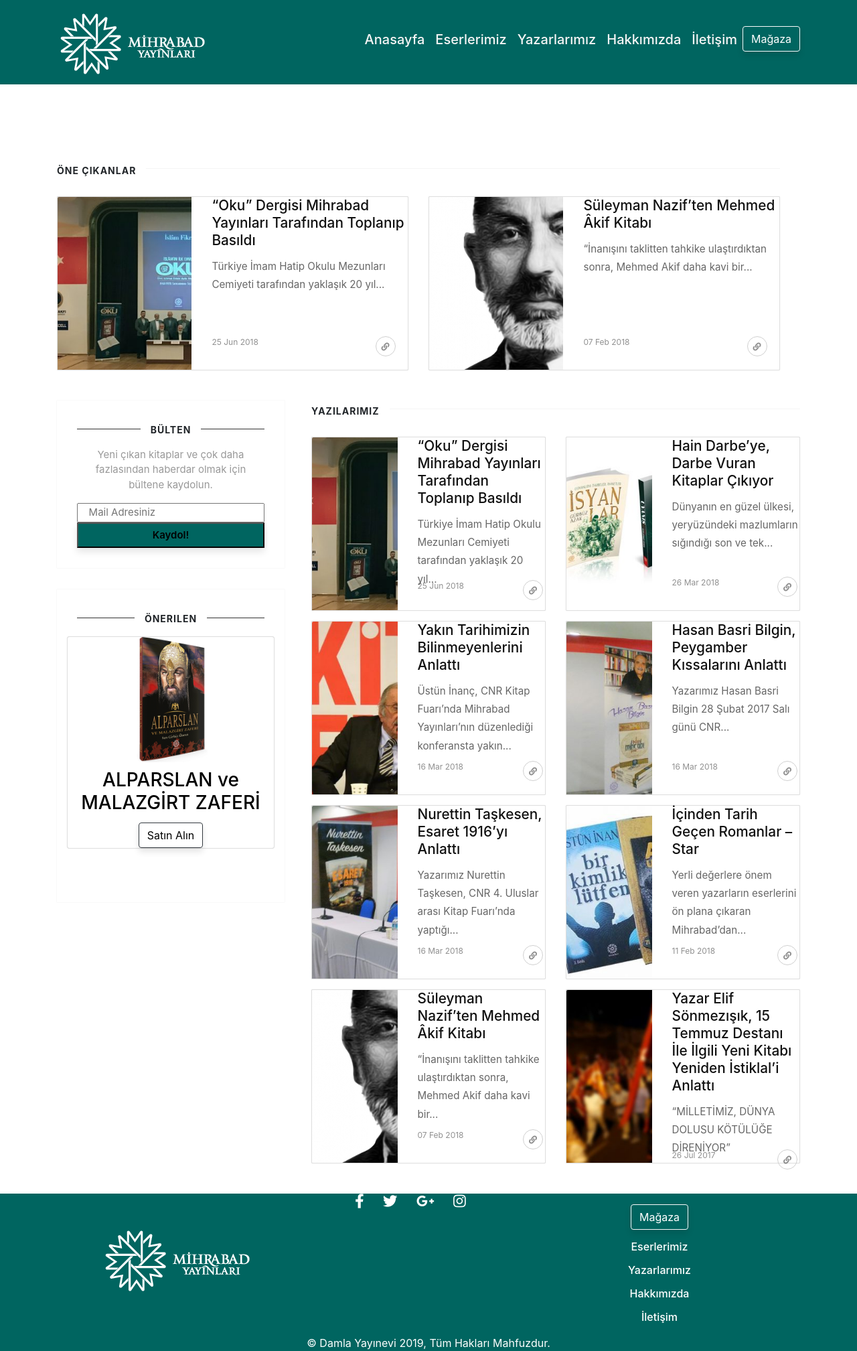
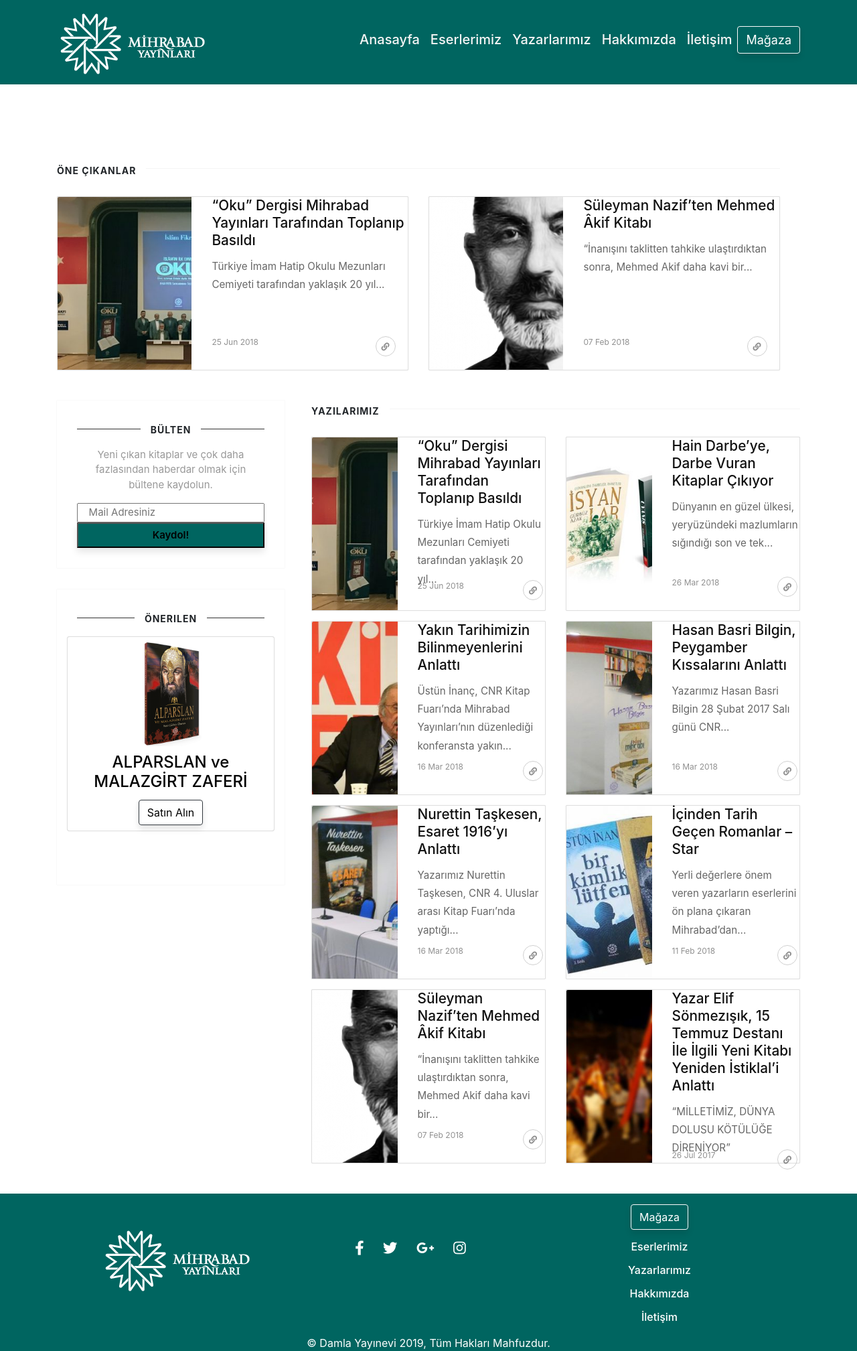
Before and after one commit to edamla/mihrabad, a Jekyll site: the page built from index.html, in a window 1280 px wide. Shown: the whole page at 67% size. Built offline with Jekyll 4.4.1, drawn with Linux system fonts in a browser that asks for light colours; nearby versions of some CDN libraries; the list of posts is cut into pages by our own code; comment, search, counter and statistics services are not loaded.

Commit message:
font iyileştirmeler

```diff
--- a/_includes/suggestedbox.html
+++ b/_includes/suggestedbox.html
@@ -2,8 +2,8 @@
 {% assign author = site.authors[post.author] %}
 <div>
 <div class="card">
-    <div class="row">
-        <div class="col-md-5 wrapthumbnail" style="margin: auto;">
+    <div class="row m-2">
+        <div class="col-md-5 wrapthumbnail " style="margin: auto;">
             <a href="{{ post.url | absolute_url }}">
                     <div class="thumbnail"><img src="{{ site.baseurl }}/{{ post.image }}" alt=""></div>
                     <!-- style="background-image:url({{ site.baseurl }}/{{ post.image }});"  -->
@@ -11,7 +11,7 @@
         </div>
         <div class="col-12">
             <div class="card-block" style="text-align: center; margin-top: 10px;">
-                <h3 class="card-title"><a href="{{ post.url | absolute_url }}" style="color:black">{{ post.title }}</a></h3>
+                <h4 class="card-title"><a href="{{ post.url | absolute_url }}" style="color:black">{{ post.title }}</a></h4>
                 <a class="btn btn-outline-dark" href="{{ post.mlink }}" style="color: black;" target="_blank">Satın Alın</a>
                 <div class="metafooter">
                     <div class="wrapfooter">
--- a/_layouts/default.html
+++ b/_layouts/default.html
@@ -77,7 +77,7 @@
                 </li>
 
                 <li class="nav-item">
-                    <h5><a class="btn btn-outline-light" href="https://www.damlayayinevi.com.tr/mihrabad-yayinlari" target="_blank">Mağaza</a></h5>
+                    <a class="btn btn-outline-light" href="https://www.damlayayinevi.com.tr/mihrabad-yayinlari" target="_blank" style="font-size: large">Mağaza</a>
                 </li>
 
             </ul>
@@ -131,8 +131,8 @@
                 </a>
           </div>
           <!-- Grid column -->
-          <div class="col-12 col-md-4 text-center">
-              <div class="mb-5 my-auto">
+          <div class="col-12 col-md-4 my-auto">
+              <div class="mb-5">
                   <!-- Facebook -->
                   <a class="fb-ic " href="https://tr-tr.facebook.com/mihrabadyayin/">
                     <i class="fab fa-facebook-f fa-lg text-white mr-4"> </i>
--- a/_layouts/taip.html
+++ b/_layouts/taip.html
@@ -97,7 +97,7 @@
             <!-- Grid column -->
 
             <!-- Grid column -->
-            <div class="col-12 mb-3">
+            <div class="col-md-2 mb-3">
               <a class="btn btn-outline-light" href="https://www.damlayayinevi.com.tr/mihrabad-yayinlari" target="_blank" style="font-size: medium;">Mağaza</a>
             </div>
             <!-- Grid column -->
```
